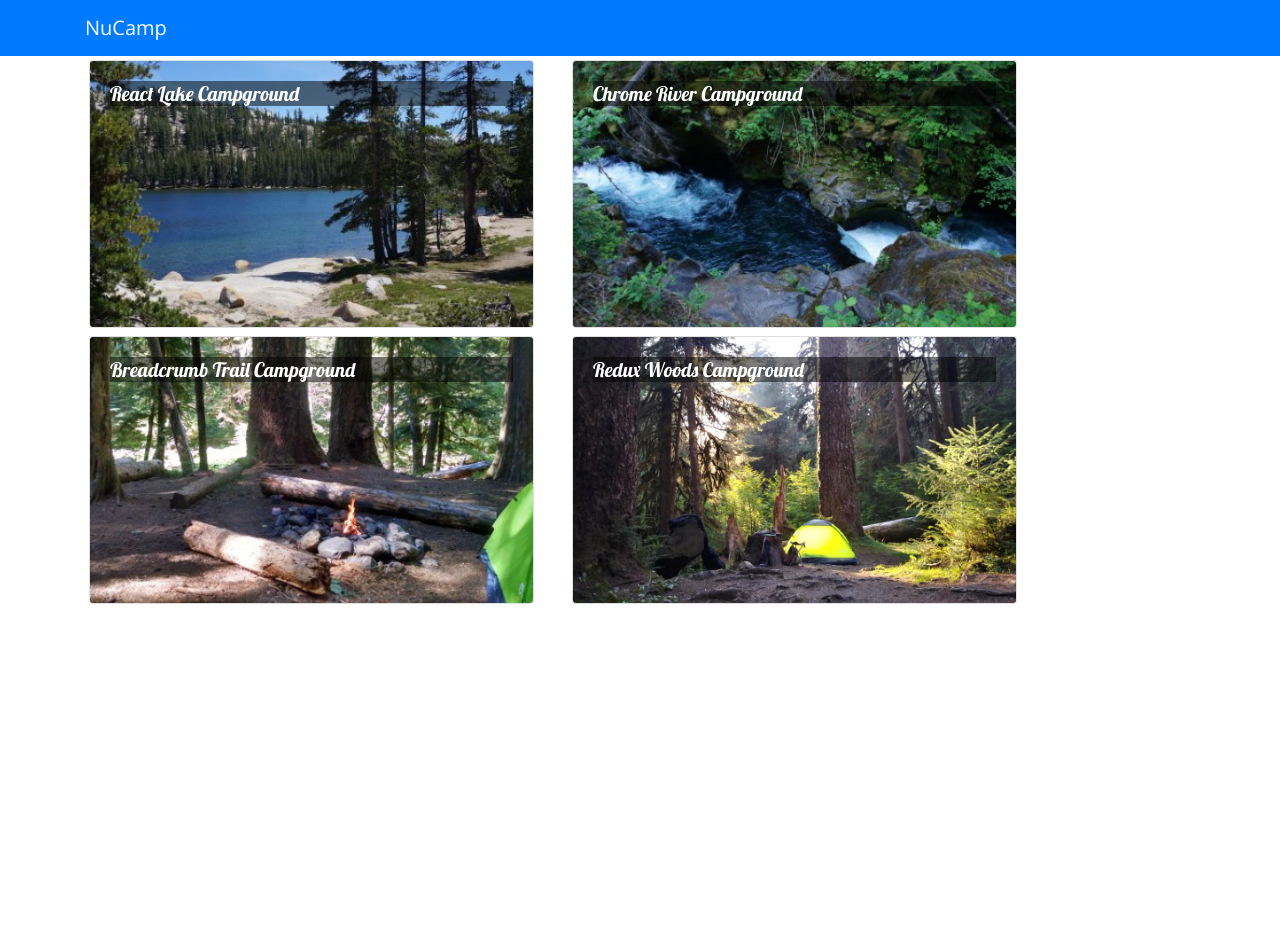
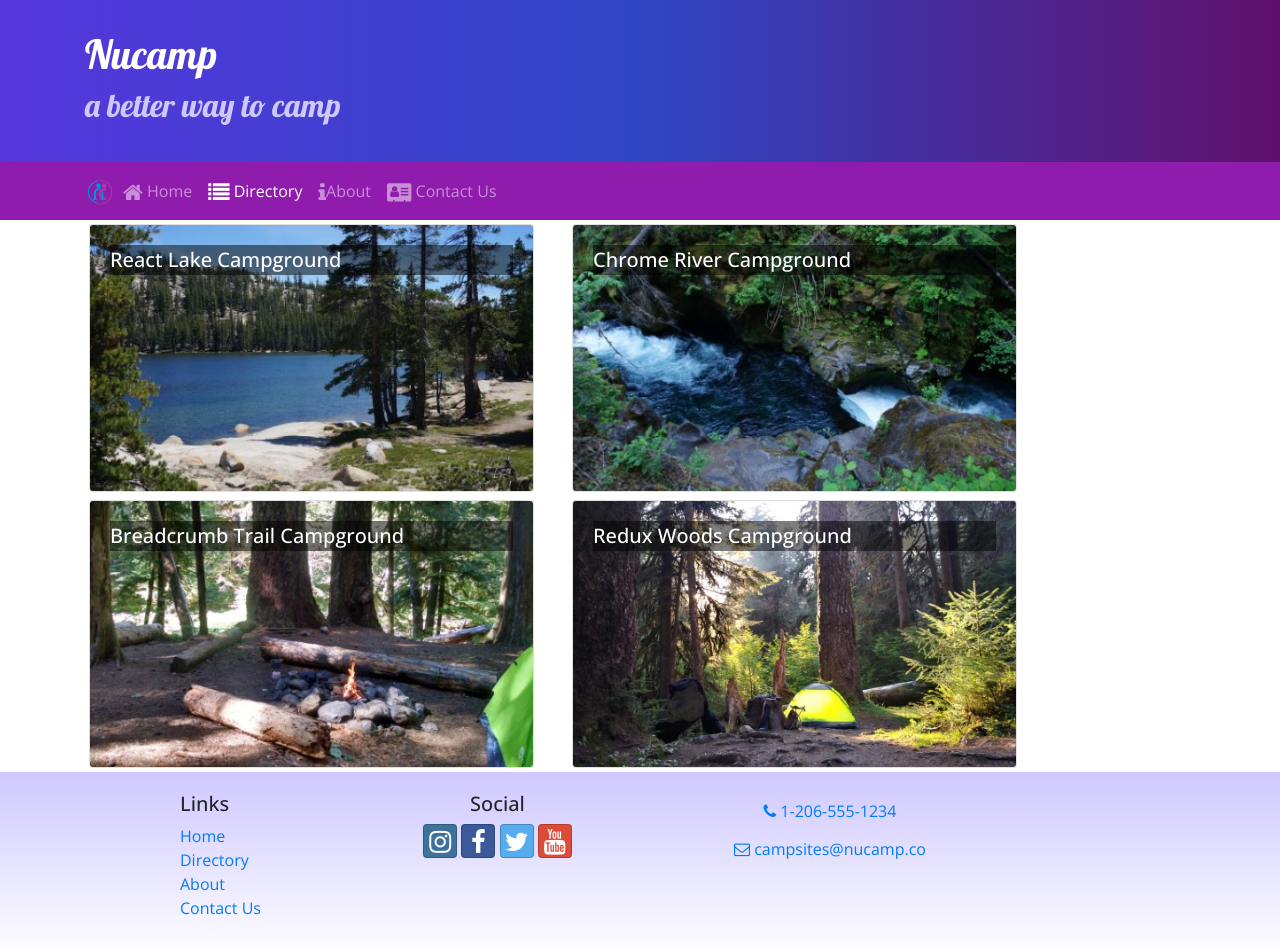
Before and after one commit to imani-chandler/-react-ncamp, a React (Create React App) app: page /directory in a window 1280 px wide. Shown: the top 952 px of the page. Before the commit the page ends 800 px from the top, so only its background shows below. Built offline with nearby package versions, Linux system fonts and the light colour scheme.

Commit message:
fifth commit

```diff
--- a/package.json
+++ b/package.json
@@ -7,9 +7,11 @@
     "@testing-library/react": "^12.0.0",
     "@testing-library/user-event": "^13.2.1",
     "bootstrap": "4.5.2",
+    "bootstrap-social": "5.1.1",
     "react": "^17.0.2",
     "react-dom": "^17.0.2",
     "react-popper": "1.3.6",
+    "react-router-dom": "5.2.0",
     "react-scripts": "5.0.0",
     "reactstrap": "8.5.1",
     "typeface-lobster": "^1.1.13",
--- a/src/App.css
+++ b/src/App.css
@@ -2,11 +2,46 @@
   font-family: "Open Sans", sans-serif;
 }
 
+h1, h2, h3, .card-body>.card-title {
+  font-family: "Lobster", cursive;
+}
+
 .card-title {
-  font: 500 1.25rem "Lobster", cursive;
+  font-weight: 500;
+  font-size: 1.25rem;
+}
+
+h2 {
+  color: #3046C5;
 }
 
 .card-img-overlay .card-title {
   color: white;
   background-color: rgba(0, 0, 0, 0.5);
 }
+
+.row-content {
+  padding: 50px 0;
+  border-bottom: 1px ridge;
+  min-height: 200px;
+}
+
+.site-footer {
+  background-image: linear-gradient(#CEC8FF, white);
+  padding: 20px 0;
+}
+
+.jumbotron {
+  margin: 0;
+  padding: 30px;
+  background-image: linear-gradient(to right, #5637DD, #3046C5, #60106B);
+  color: white;
+}
+
+.jumbotron h2 {
+  color: #CEC8FF;
+}
+
+.navbar-dark {
+  background-color: #901CAD;
+}
--- a/src/App.js
+++ b/src/App.js
@@ -1,29 +1,18 @@
 import React, { Component } from 'react';
-import { Navbar, NavbarBrand } from 'reactstrap';
-import Directory from './components/DirectoryComponent';
+import Main from './components/MainComponent';
 import './App.css';
-import { CAMPSITES } from './shared/campsites';
+import { BrowserRouter} from 'react-router-dom';
 
 class App extends Component {
-    constructor(props) {
-        super(props);
-        this.state = {
-            campsites: CAMPSITES
-        };
-    }
-
-  render() {
-      return (
-          <div className="App">
-              <Navbar dark color="primary">
-              <div className="container">
-                  <NavbarBrand href="/">NuCamp</NavbarBrand>
-              </div>
-              </Navbar>
-              <Directory campsites={this.state.campsites} />
-          </div>
-      );
-  }
+    render() {
+        return (
+            <BrowserRouter>
+                <div className="App">
+                    <Main />
+                </div>
+            </BrowserRouter>
+        );
+    };
 }
 
 export default App;
--- a/src/components/CampsiteInfoComponent.js
+++ b/src/components/CampsiteInfoComponent.js
@@ -1,11 +1,11 @@
-import React, { Component } from 'react';
-import { Card, CardImg, CardImgOverlay, CardText, CardBody, CardTitle } from 'reactstrap';
-import { CAMPSITES } from '../shared/campsites';
+import React from 'react';
+import { Card, CardImg, CardText, CardBody, CardTitle } from 'reactstrap';
 
 
-class CampsiteInfo extends Component {
 
-    renderCampsite(campsite) {
+
+
+    function RenderCampsite({campsite}) {
 
         return (
             <div className='col-md-5 m-1'>
@@ -21,7 +21,7 @@
     }
 
 
-    renderComments(comments) {
+    function RenderComments({comments}) {
         if (comments) {
             return (
                 <div className='col-md-5 m-1'>
@@ -38,18 +38,20 @@
         );
     }
 
-    render() {
-        if (this.props.campsite) {
-            return (<div className='row'>
-                {this.renderCampsite(this.props.campsite)}
-                {this.renderComments(this.props.campsite.comments)}
-            </div>);
-        } else {
-            return (<div></div>);
+    function CampsiteInfo(props) {
+        if (props.campsite) {
+            return (
+                <div className="container">
+                    <div className="row">
+                        <RenderCampsite campsite={props.campsite} />
+                        <RenderComments comments={props.campsite.comments} />
+                    </div>
+                </div>
+            );
         }
-    };
+        return <div />;
+    }
 
 
-}
 
 export default CampsiteInfo;
--- a/src/components/DirectoryComponent.js
+++ b/src/components/DirectoryComponent.js
@@ -1,31 +1,24 @@
-import React, { Component } from 'react';
-import CampsiteInfo from  './CampsiteInfoComponent';
-import { Card, CardImg, CardImgOverlay, CardText, CardBody, CardTitle } from 'reactstrap';
-
-class Directory extends Component {
-    constructor(props) {
-        super(props);
-         this.state = {
-            selectedCampsite: null
-        };
-    }
-
-    onCampsiteSelect(campsite) {
-        this.setState({selectedCampsite: campsite});
-    }
+import React from 'react';
+import { Card, CardImg, CardImgOverlay, CardTitle } from 'reactstrap';
 
 
+function RenderDirectoryItem({campsite}) {
+    return (
+        <Card>
+        <CardImg width="100%" src={campsite.image} alt={campsite.name} />
+        <CardImgOverlay>
+        <CardTitle>{campsite.name}</CardTitle>
+        </CardImgOverlay>
+    </Card>
+    );
+}
 
-    render() {
-        const directory = this.props.campsites.map(campsite => {
+function Directory(props) {
+
+        const directory = props.campsites.map(campsite => {
             return (
                 <div key ={campsite.id} className="col-md-5 m-1">
-                    <Card onClick={() =>this.onCampsiteSelect(campsite)}>
-                        <CardImg width="100%" src={campsite.image} alt={campsite.name} />
-                        <CardImgOverlay>
-                        <CardTitle>{campsite.name}</CardTitle>
-                        </CardImgOverlay>
-                    </Card>
+                    <RenderDirectoryItem campsite={campsite} />
                 </div>
             );
         });
@@ -35,10 +28,9 @@
                 <div className="row">
                     {directory}
                 </div>
-                <CampsiteInfo campsite = {this.state.selectedCampsite} />
+
             </div>
         );
-    }
 }
 
 export default Directory;
--- /dev/null
+++ b/src/components/FooterComponent.js
@@ -0,0 +1,35 @@
+import React from "react";
+import { Link } from 'react-router-dom';
+
+function Footer(props) {
+    return (
+        <footer className="site-footer">
+            <div className="container">
+                <div className="row">
+                    <div className="col-4 col-sm-2 offset-1">
+                        <h5>Links</h5>
+                        <ul className="list-unstyled">
+                            <li><Link to="/home">Home</Link></li>
+                            <li><Link to="/directory">Directory</Link></li>
+                            <li><Link to="/aboutus">About</Link></li>
+                            <li><Link to="/contactus">Contact Us</Link></li>
+                        </ul>
+                    </div>
+                    <div className="col-6 col-sm-3 text-center">
+                        <h5>Social</h5>
+                        <a className="btn btn-social-icon btn-instagram" href="http://instagram.com/"><i className="fa fa-instagram" /></a>{' '}
+                        <a className="btn btn-social-icon btn-facebook" href="http://www.facebook.com/"><i className="fa fa-facebook" /></a>{' '}
+                        <a className="btn btn-social-icon btn-twitter" href="http://twitter.com/"><i className="fa fa-twitter" /></a>{' '}
+                        <a className="btn btn-social-icon btn-google" href="http://youtube.com/"><i className="fa fa-youtube" /></a>
+                    </div>
+                    <div className="col-sm-4 text-center">
+                        <a role="button" className="btn btn-link" href="tel:+12065551234"><i className="fa fa-phone" /> 1-206-555-1234</a><br />
+                        <a role="button" className="btn btn-link" href="mailto:notreal@notreal.co"><i className="fa fa-envelope-o" /> campsites@nucamp.co</a>
+                    </div>
+                </div>
+            </div>
+        </footer>
+    );
+}
+
+export default Footer;
--- /dev/null
+++ b/src/components/HeaderComponent.js
@@ -0,0 +1,69 @@
+import React, { Component } from 'react';
+import {Nav, Navbar, NavbarBrand, NavbarToggler, Collapse, NavItem, Jumbotron} from 'reactstrap';
+import { NavLink } from 'react-router-dom';
+
+class Header extends Component {
+
+    constructor(props) {
+        super(props);
+
+        this.toggleNav = this.toggleNav.bind(this);
+        this.state = {
+            isNavOpen: false
+        };
+    }
+
+    toggleNav() {
+        this.setState({
+            isNavOpen: !this.state.isNavOpen
+        });
+    }
+
+
+    render() {
+        return (
+            <React.Fragment>
+            <Jumbotron fluid>
+                <div className='container'>
+                    <div className='row'>
+                        <div className='col'>
+                            <h1>Nucamp</h1>
+                            <h2>a better way to camp</h2>
+                        </div>
+                    </div>
+                </div>
+            </Jumbotron>
+            <Navbar dark sticky="top" expand="md">
+            <div className="container">
+                <NavbarBrand className="mr-auto" href="/"><img src="/assets/images/logo.png" height="30" width="30" alt="Nucamp Logo"></img></NavbarBrand>
+                <NavbarToggler onClick={this.toggleNav} />
+                <Collapse isOpen={this.state.isNavOpen} navbar>
+                    <Nav navbar>
+                        <NavItem>
+                            <NavLink className="nav-link" to="/home"><i className="fa fa-home fa-lg" /> Home</NavLink>
+                        </NavItem>
+                    </Nav>
+                    <Nav navbar>
+                        <NavItem>
+                            <NavLink className="nav-link" to="/directory"><i className="fa fa-list fa-lg" /> Directory</NavLink>
+                        </NavItem>
+                    </Nav>
+                    <Nav navbar>
+                        <NavItem>
+                            <NavLink className="nav-link" to="/aboutus"><i className="fa fa-info fa-lg" />About</NavLink>
+                        </NavItem>
+                    </Nav>
+                    <Nav navbar>
+                        <NavItem>
+                            <NavLink className="nav-link" to="/contactus"><i className="fa fa-address-card fa-lg" /> Contact Us</NavLink>
+                        </NavItem>
+                    </Nav>
+                </Collapse>
+            </div>
+        </Navbar>
+        </React.Fragment>
+        );
+    }
+}
+
+export default Header;
--- /dev/null
+++ b/src/components/HomeComponent.js
@@ -0,0 +1,11 @@
+import React from "react";
+
+function Home(props) {
+    return (
+        <div className="containter">
+            <h4>Home</h4>
+        </div>
+    );
+}
+
+export default Home;
--- /dev/null
+++ b/src/components/MainComponent.js
@@ -0,0 +1,39 @@
+import React, { Component } from 'react';
+import Directory from './DirectoryComponent';
+import CampsiteInfo from './CampsiteInfoComponent';
+import Header from './HeaderComponent';
+import Footer from './FooterComponent';
+import Home from './HomeComponent';
+import { Switch, Route, Redirect } from 'react-router-dom';
+import { CAMPSITES } from '../shared/campsites';
+
+class Main extends Component {
+    constructor(props) {
+        super(props);
+        this.state = {
+            campsites: CAMPSITES,
+        };
+    }
+
+    render() {
+
+        const HomePage = () => {
+            return (
+                <Home />
+            );
+        }
+        return (
+            <div>
+                <Header />
+                <Switch>
+                    <Route path='/home' component={HomePage} />
+                    <Route exact path='/directory' render={() => <Directory campsites={this.state.campsites}/>} />
+                    <Redirect to='/home' />
+                </Switch>
+                <Footer />
+            </div>
+        );
+    };
+}
+
+export default Main;
--- a/src/index.js
+++ b/src/index.js
@@ -6,6 +6,8 @@
 import 'bootstrap/dist/css/bootstrap.min.css';
 import 'typeface-lobster';
 import 'typeface-open-sans';
+import 'font-awesome/css/font-awesome.css';
+import 'bootstrap-social/bootstrap-social.css';
 import App from './App';
 
 ReactDOM.render(
```
Also changed, not shown: 1 other file (tests, documents, lock files or other folders).
